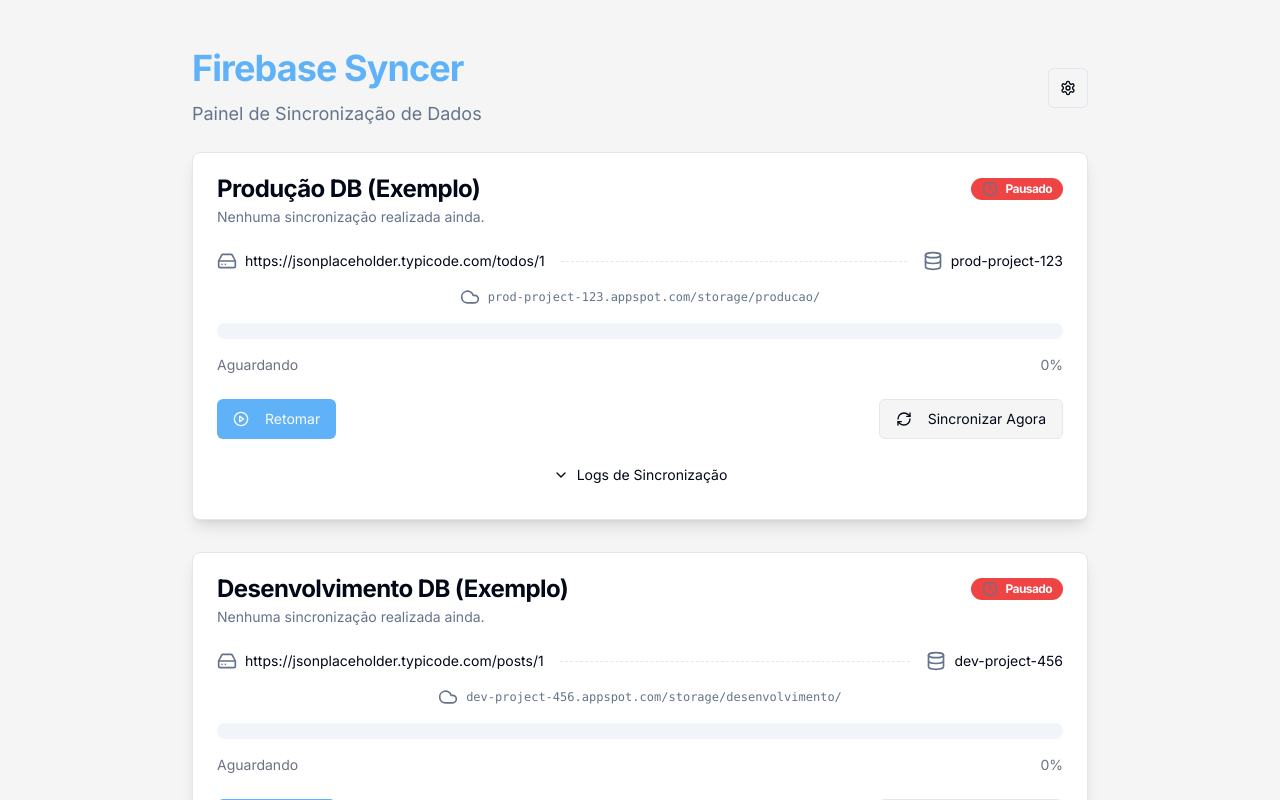
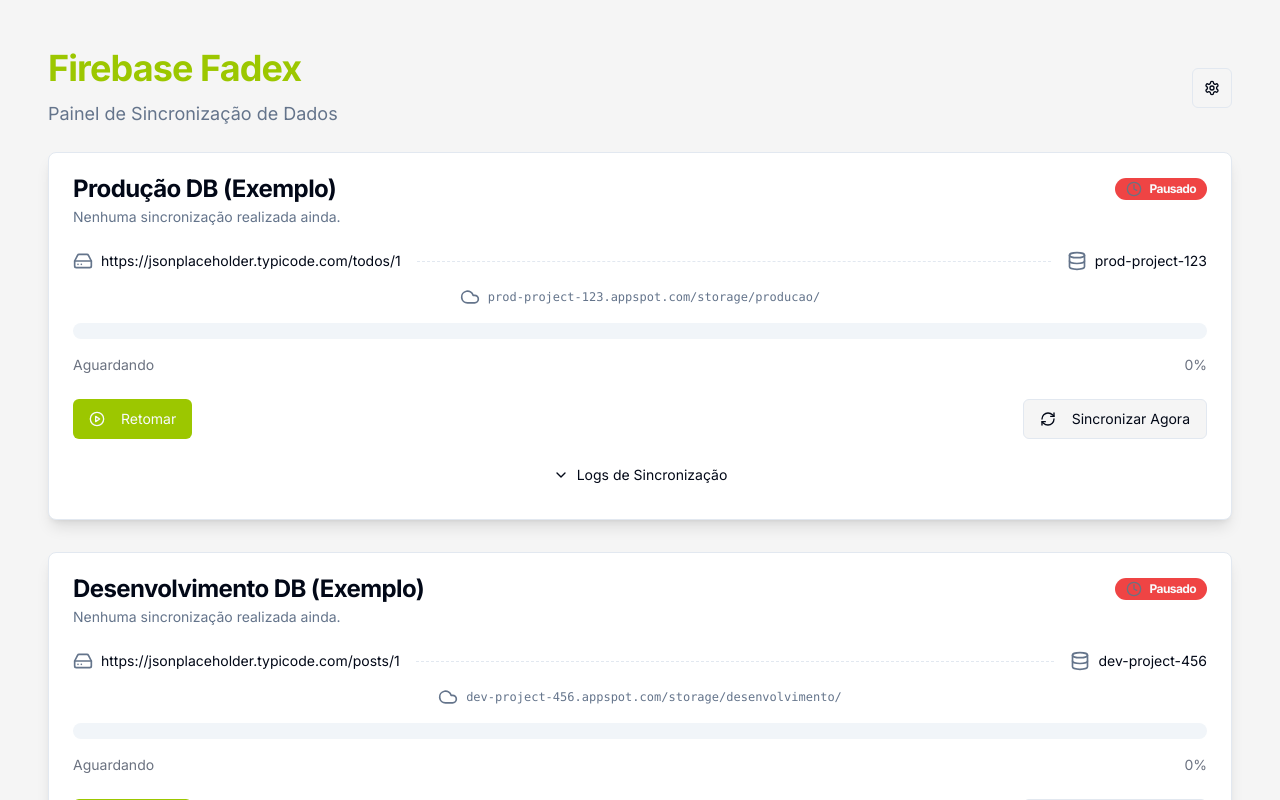
Before and after one commit to edinaldoof/projetosexecucao, a Next.js app: page / in a window 1280 px wide. Shown: the top 800 px of the page. Built offline with nearby package versions, Linux system fonts and the light colour scheme; what @genkit-ai/googleai, genkit would draw is missing.

Commit message:
ajuste um pouco o layout e a cor azul quero que use essa aqui no lugar:

```diff
--- a/src/app/globals.css
+++ b/src/app/globals.css
@@ -14,7 +14,7 @@ body {
     --card-foreground: 222.2 84% 4.9%;
     --popover: 0 0% 100%;
     --popover-foreground: 222.2 84% 4.9%;
-    --primary: 207 90% 67%;
+    --primary: 73 100% 39%;
     --primary-foreground: 210 40% 98%;
     --secondary: 210 40% 96.1%;
     --secondary-foreground: 222.2 47.4% 11.2%;
@@ -26,7 +26,7 @@ body {
     --destructive-foreground: 210 40% 98%;
     --border: 214.3 31.8% 91.4%;
     --input: 214.3 31.8% 91.4%;
-    --ring: 207 90% 67%;
+    --ring: 73 100% 39%;
     --chart-1: 12 76% 61%;
     --chart-2: 173 58% 39%;
     --chart-3: 197 37% 24%;
@@ -49,7 +49,7 @@ body {
     --card-foreground: 210 40% 98%;
     --popover: 222.2 84% 4.9%;
     --popover-foreground: 210 40% 98%;
-    --primary: 207 90% 67%;
+    --primary: 73 100% 39%;
     --primary-foreground: 222.2 47.4% 11.2%;
     --secondary: 217.2 32.6% 17.5%;
     --secondary-foreground: 210 40% 98%;
@@ -61,7 +61,7 @@ body {
     --destructive-foreground: 210 40% 98%;
     --border: 217.2 32.6% 17.5%;
     --input: 217.2 32.6% 17.5%;
-    --ring: 207 90% 67%;
+    --ring: 73 100% 39%;
     --chart-1: 220 70% 50%;
     --chart-2: 160 60% 45%;
     --chart-3: 30 80% 55%;
--- a/src/app/layout.tsx
+++ b/src/app/layout.tsx
@@ -4,7 +4,7 @@ import { Toaster } from '@/components/ui/toaster';
 import { SyncProvider } from '@/contexts/sync-context';
 
 export const metadata: Metadata = {
-  title: 'Firebase Syncer',
+  title: 'Firebase Fadex',
   description: 'Sincroniza dados de uma API local para o Firebase Storage.',
 };
 
--- a/src/app/page.tsx
+++ b/src/app/page.tsx
@@ -5,12 +5,12 @@ import { Settings } from 'lucide-react';
 
 export default function Home() {
   return (
-    <main className="flex min-h-screen flex-col items-center p-4 sm:p-8 md:p-12 bg-background">
-      <div className="w-full max-w-4xl space-y-6">
+    <main className="flex min-h-screen flex-col p-4 sm:p-8 md:p-12 bg-background">
+      <div className="w-full space-y-6">
         <header className="flex justify-between items-center text-left">
           <div>
             <h1 className="text-4xl font-headline font-bold tracking-tight text-primary">
-              Firebase Syncer
+              Firebase Fadex
             </h1>
             <p className="mt-3 text-lg text-muted-foreground">
               Painel de Sincronização de Dados
--- a/src/app/settings/page.tsx
+++ b/src/app/settings/page.tsx
@@ -5,8 +5,8 @@ import SettingsManager from '@/components/settings-manager';
 
 export default function SettingsPage() {
   return (
-    <main className="flex min-h-screen flex-col items-center justify-center p-4 sm:p-8 md:p-24 bg-background">
-      <div className="w-full max-w-2xl space-y-6">
+    <main className="flex min-h-screen flex-col p-4 sm:p-8 md:p-12 bg-background">
+      <div className="w-full space-y-6">
         <header className="flex justify-between items-center text-left mb-6">
           <div className="flex items-center gap-4">
              <Button asChild variant="outline" size="icon">
```
